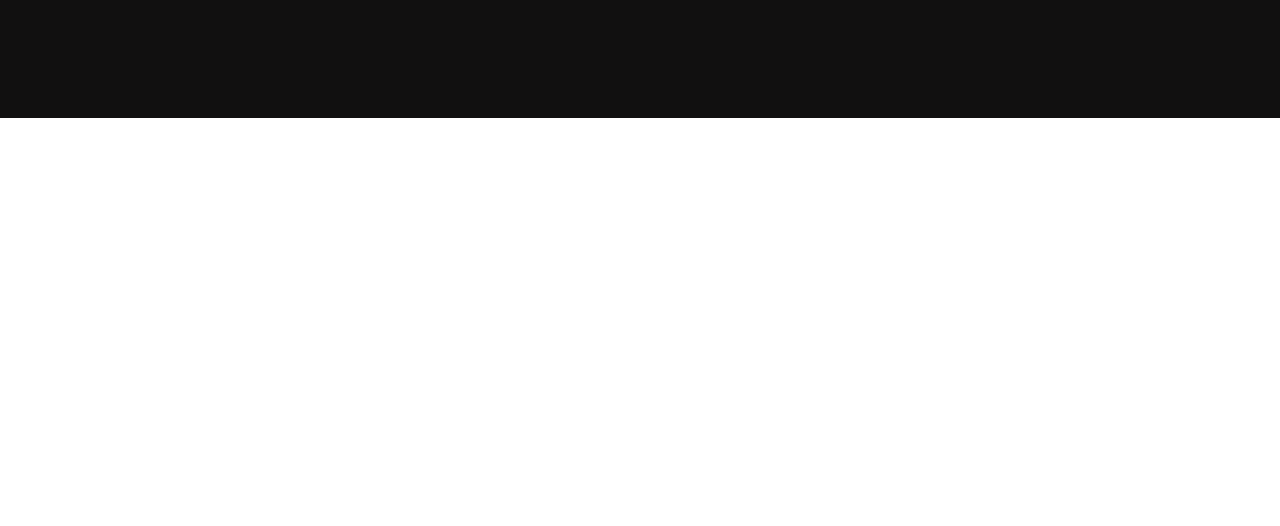
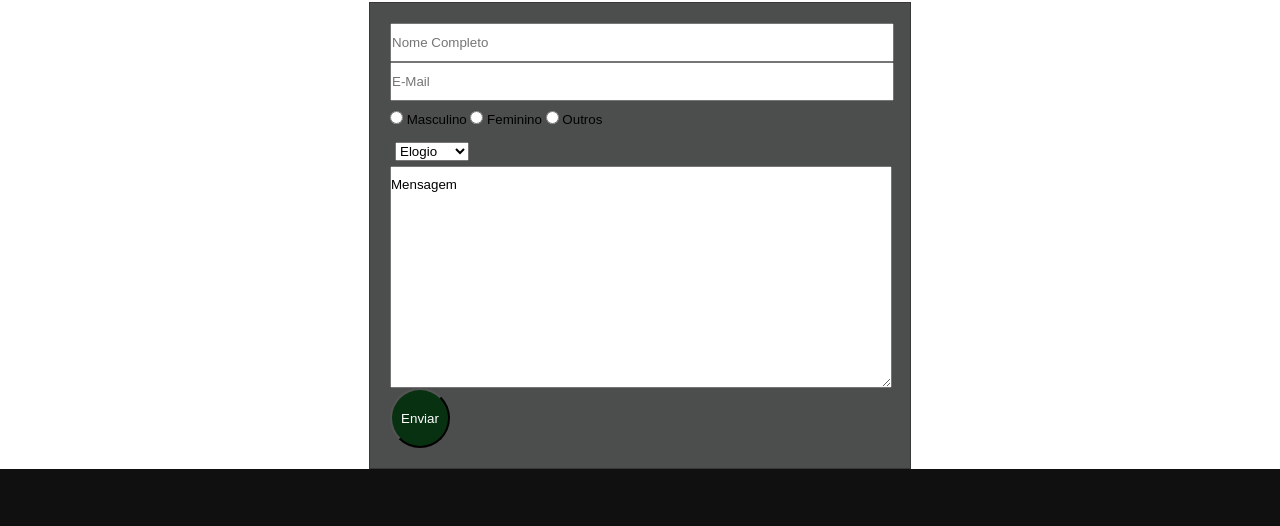
Before and after one commit to Davi1610/cafeteria, a plain HTML site: page contato.html in a window 1280 px wide. Shown: the part 347-873 px from the top of the page. Before the commit the page ends 800 px from the top, so only its background shows below. Drawn offline with Linux system fonts and the light colour scheme.

Commit message:
Criação da página Contato

```diff
--- a/contato.html
+++ b/contato.html
@@ -31,7 +31,39 @@
     </header>
     <!-- FIM DA ÁREA DO HEADER -->
     <!-- INICIO DA ÁREA DO MAIN -->
-    <main></main>
+    <main>
+      <h2>Contato</h2>
+       <!-- Criação de formulário com as tags HTML
+        form -> formulário
+        input -> Caixa para o Usuário fazer a entrada de texto
+        input radio -> Botão de opção
+        select -> Menu de Seleção
+        textarea -> Caixa onde o usuário poderá escrever uma mensagem
+        input submit -> Botão para o envio de Dados-->
+
+      <form>
+
+        <input type="text" placeholder="Nome Completo" required>
+        <input type="email" placeholder="E-Mail" required>
+        <span>
+            <input type="radio" name="Sexo" value="Masculino"> Masculino
+            <input type="radio" name="Sexo" value="Feminino"> Feminino
+            <input type="radio" name="Sexo" value="Outros"> Outros
+        </span>
+        <select>
+            <option>Elogio</option>
+            <option>Crítica</option>
+            <option>Dúvida</option>
+            <option>Outros...</option>
+        </select>
+        <textarea>Mensagem</textarea>
+        <input type="submit" value="Enviar">
+
+
+      </form>
+
+
+    </main>
     <!-- FIM DA ÁREA DO MAIN -->
     <!-- INICIO DA ÁREA DO FOOTER -->
     <footer>
--- a/css/style.css
+++ b/css/style.css
@@ -179,3 +179,45 @@ main #mapa iframe {
 }
 
 /* FIM DA FORMATAÇÃO DA PÁGINA LOCALIZAÇÃO */
+
+/* INICIO DA FORMATAÇÃO DA PÁGINA CONTATO */
+form {
+  border: 1px solid rgb(56, 56, 58);
+  width: 500px;
+  background-color: rgb(76, 78, 78);
+
+  /* Para alinhar o formulário ao centro é só
+  utlizar o comando margin-left como auto e o comando
+  margin-right como auto */
+  margin-left: auto;
+  margin-right: auto;
+  padding: 20px;
+}
+/* Vamos fazer a formatação dos elementos do formulário
+capturando todos os seus respectivos tipos, veja abaixo:*/
+input[type="text"],
+input[type="email"],
+form span,
+textarea {
+  display: block;
+  width: 100%;
+  padding-top: 10px;
+  padding-bottom: 10px;
+  font-family: "Arial";
+  font-size: 10pt;
+}
+select {
+  margin: 5px;
+}
+textarea {
+  height: 200px;
+}
+input[type="submit"] {
+  width: 60px;
+  height: 60px;
+  background-color: rgb(8, 49, 18);
+  border-radius: 50%;
+  color: white;
+  display: block;
+}
+/* FIM DA FORMATAÇÃO DA PÁGINA CONTATO */
```
